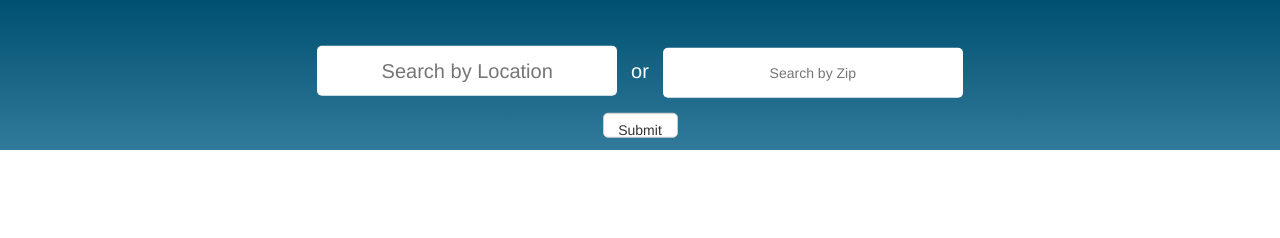
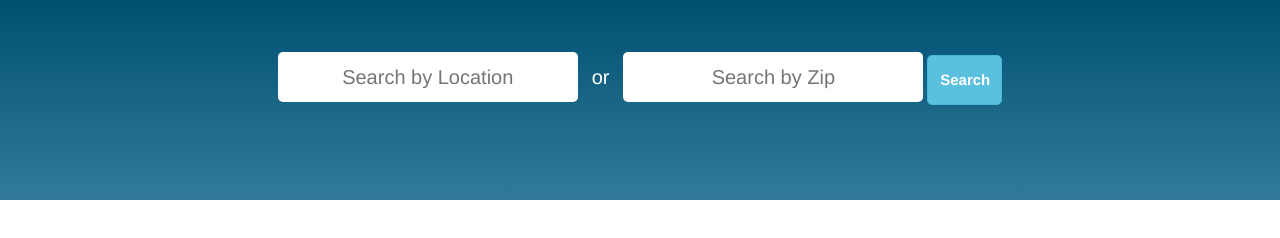
Before and after one commit to oscar-burgos/weather_js1, a plain HTML site: page index.html in a window 1280 px wide. Drawn offline with nearby package versions, Linux system fonts and the light colour scheme.

Commit message:
style edits

```diff
--- a/css/style.css
+++ b/css/style.css
@@ -1,7 +1,7 @@
 /* Header Section */
 
 .container-fluid {
-  height: 150px;
+  height: 200px;
   background: linear-gradient(to bottom, #005071, #317a9b);
 }
 
@@ -23,6 +23,10 @@ input {
   font-size: 20px;
 }
 
+#zip {
+  font-size: 20px;
+}
+
 span {
   margin: 0px 10px;
   color: #fff;
@@ -31,17 +35,19 @@ span {
 
 #submit-button {
   margin: 15px auto;
-  display: block;
   text-align: center;
   border-radius: 5px;
-  height: 25px;
+  height: 50px;
   width: 75px;
+  font-size: 15px;
+  font-weight: bold;
 }
 
 /* Weather Info Section */
 
 #weather-info {
   text-align: center;
+  margin-top: 40px;
 }
 
 ul {
--- a/index.html
+++ b/index.html
@@ -15,7 +15,7 @@
 		    <input id="location" type="text" placeholder="Search by Location">
 		    <span>or</span>
 		    <input id="zip" type="text" placeholder="Search by Zip">
-				<input id="submit-button" class="btn btn-default center-block" type="submit" value="Submit">
+				<button id="submit-button" type="submit" value="Submit"class="btn btn-info">Search</button>
 		  </form> <!-- Form Ends -->
 		</div>
 	</div>
--- a/js/script.js
+++ b/js/script.js
@@ -39,6 +39,7 @@ $(document).ready(function($) {
     temp.append(Math.round((data.main.temp-273.15)*1.8+32) + String.fromCharCode(176)); // Convert from Kelvin to Fahrenheit
     description.append(data.weather[0].description);
     wind.append('Wind: ' + data.wind.speed + '/mph');
+
 	})
  .fail(function() {
 
```
